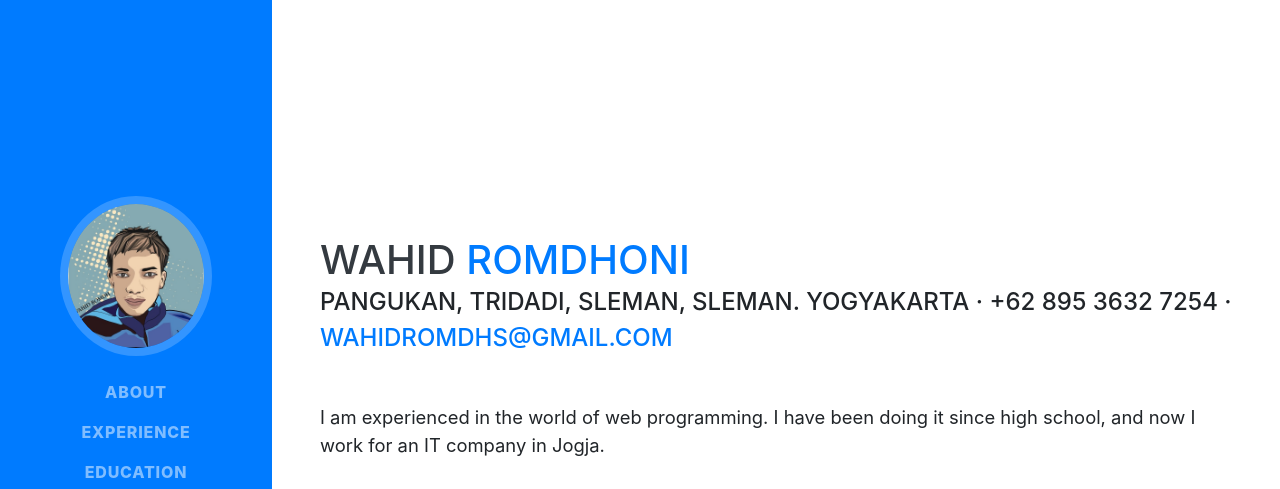
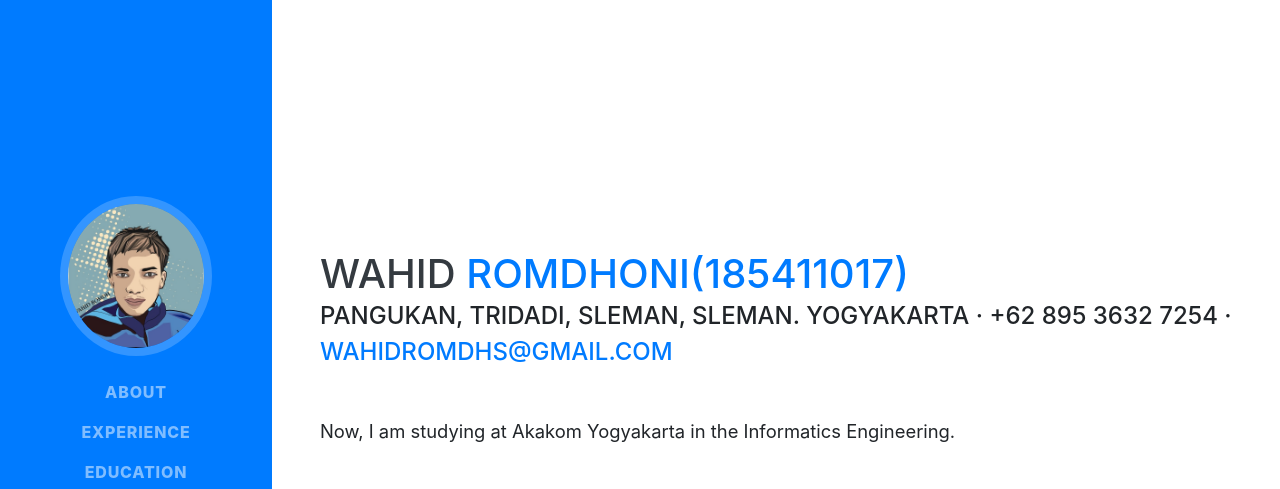
Before and after one commit to wahiduna/resume, a website with bundled scripts: page index.html in a window 1280 px wide. Shown: the top 489 px of the page. Built offline with nearby package versions, Linux system fonts and the light colour scheme; a web font is replaced by a local one.

Commit message:
update index

```diff
--- a/index.html
+++ b/index.html
@@ -27,7 +27,7 @@
 
   <nav class="navbar navbar-expand-lg navbar-dark bg-primary fixed-top" id="sideNav">
     <a class="navbar-brand js-scroll-trigger" href="#page-top">
-      <span class="d-block d-lg-none">Wahid Romdhoni</span>
+      <span class="d-block d-lg-none">Wahid Romdhoni(185411017)</span>
       <span class="d-none d-lg-block">
         <img class="img-fluid img-profile rounded-circle mx-auto mb-2" src="img/profile.jpg" alt="">
       </span>
@@ -64,12 +64,12 @@
     <section class="resume-section p-3 p-lg-5 d-flex align-items-center" id="about">
       <div class="w-100">
         <h1 class="mb-0">Wahid
-          <span class="text-primary">Romdhoni</span>
+          <span class="text-primary">Romdhoni(185411017)</span>
         </h1>
         <div class="subheading mb-5">Pangukan, Tridadi, Sleman, Sleman. Yogyakarta · +62 895 3632 7254 ·
           <a href="mailto:name@email.com">wahidromdhs@gmail.com</a>
         </div>
-        <p class="lead mb-5">I am experienced in the world of web programming. I have been doing it since high school, and now I work for an IT company in Jogja.</p>
+        <p class="lead mb-5">Now, I am studying at Akakom Yogyakarta in the Informatics Engineering.</p>
         <div class="social-icons">
           <a href="#">
             <i class="fab fa-linkedin-in"></i>
```
